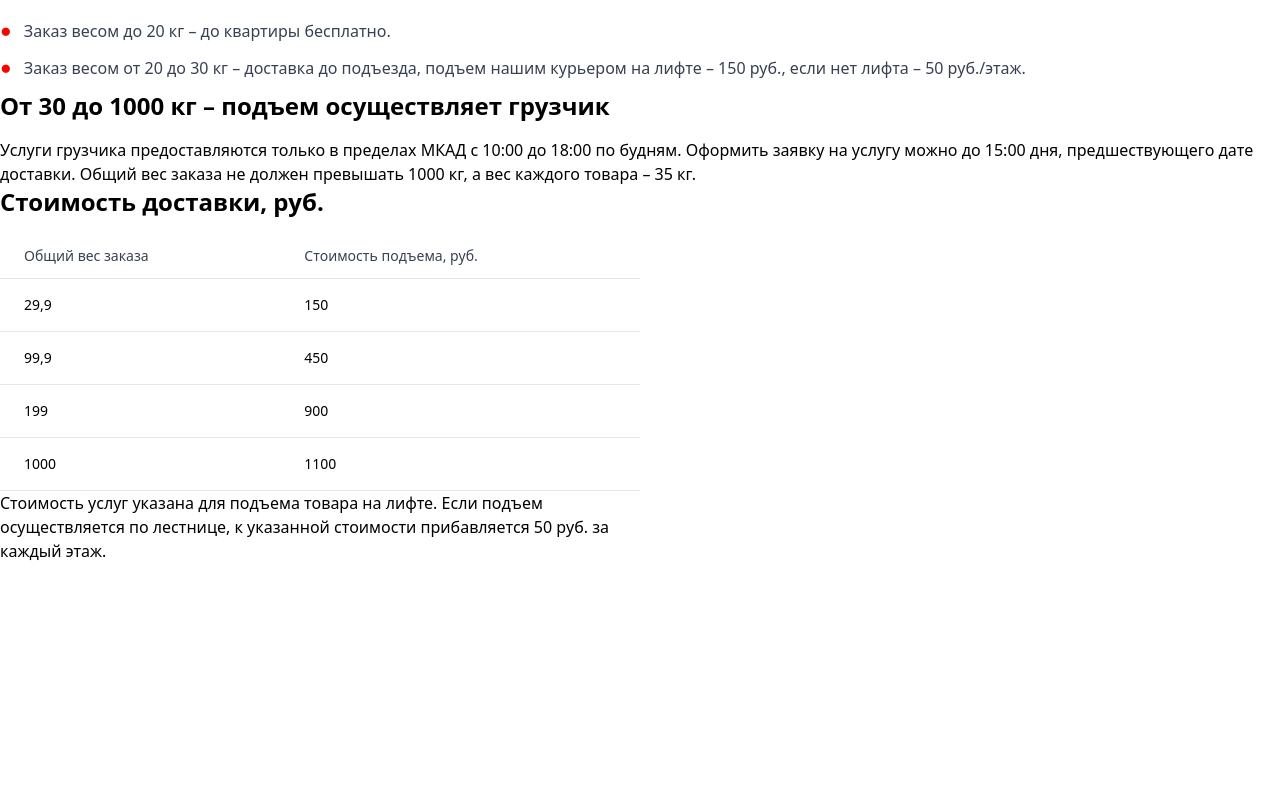
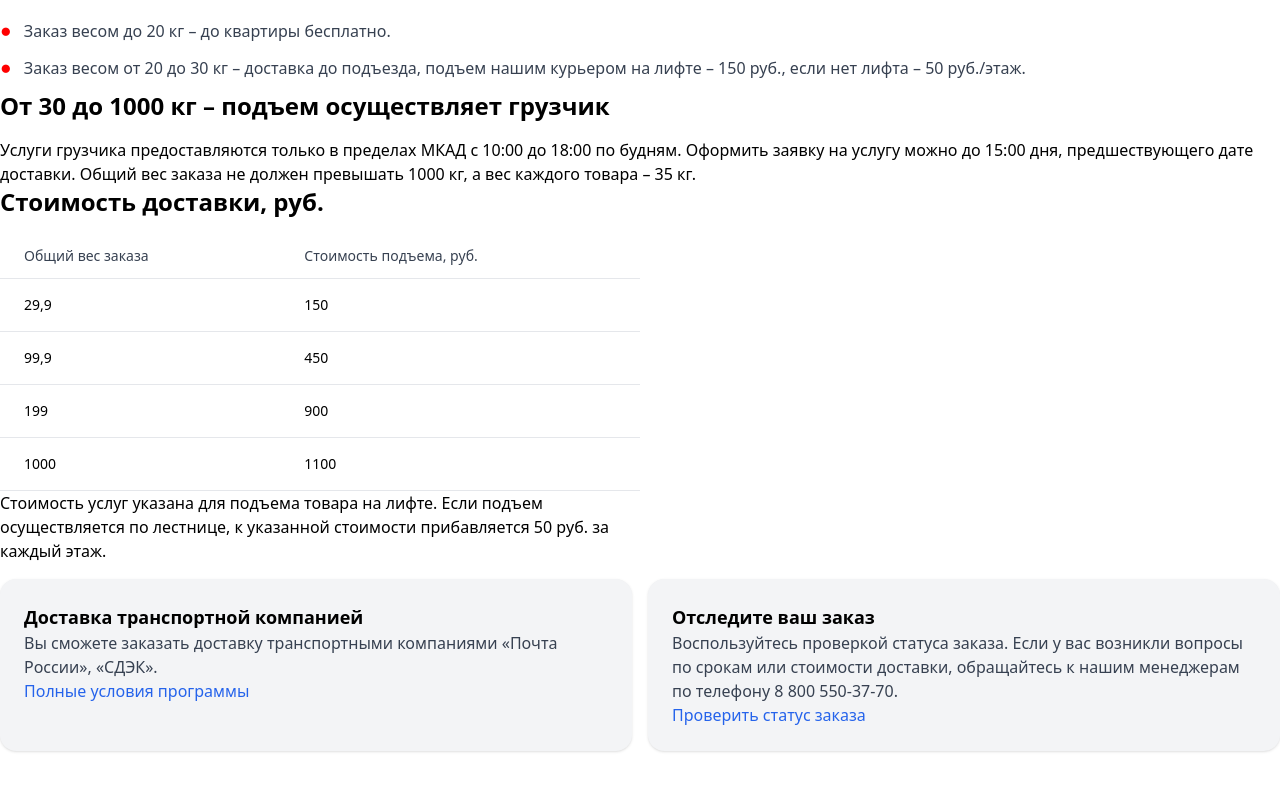
Before and after one commit to Ma1n0s/OnlineStore, a Vue app in the folder Frontend/vue-project/: page /courier-delivery in a window 1280 px wide. Shown: the part 2076-2867 px from the top of the page. Before the commit the page ends 2671 px from the top, so only its background shows below. Built offline with nearby package versions, Linux system fonts and the light colour scheme; what @fawmi/vue-google-maps would draw is missing.

Commit message:
Доб таблиц, карты

```diff
--- a/Frontend/vue-project/src/views/Courier-delivery.vue
+++ b/Frontend/vue-project/src/views/Courier-delivery.vue
@@ -279,8 +279,21 @@
             </tbody>
         </table>
     </div>
-    <div class="w-1/2">
+    <div class="w-1/2 mb-4">
         <p>Стоимость услуг указана для подъема товара на лифте. Если подъем осуществляется по лестнице, к указанной стоимости прибавляется 50 руб. за каждый этаж.</p>
+    </div>
+    <div class="grid grid-cols-1 md:grid-cols-2 gap-4 mb-4">
+        <div class="bg-gray-100 p-6 rounded-2xl shadow">
+        <h2 class="text-lg font-semibold">Доставка транспортной компанией</h2>
+        <p class="text-gray-700">Вы сможете заказать доставку транспортными компаниями «Почта России», «СДЭК».</p>
+        <RouterLink class="text-blue-600 hover:underline mt-2">Полные условия программы</RouterLink>
+    </div>
+
+    <div class="bg-gray-100 p-6 rounded-2xl shadow">
+        <h2 class="text-lg font-semibold">Отследите ваш заказ</h2>
+        <p class="text-gray-700">Воспользуйтесь проверкой статуса заказа. Если у вас возникли вопросы по срокам или стоимости доставки, обращайтесь к нашим менеджерам по телефону 8 800 550-37-70.</p>
+        <RouterLink href="#" class="text-blue-600 hover:underline mt-2">Проверить статус заказа</RouterLink>
+        </div>
     </div>
 
 
```
